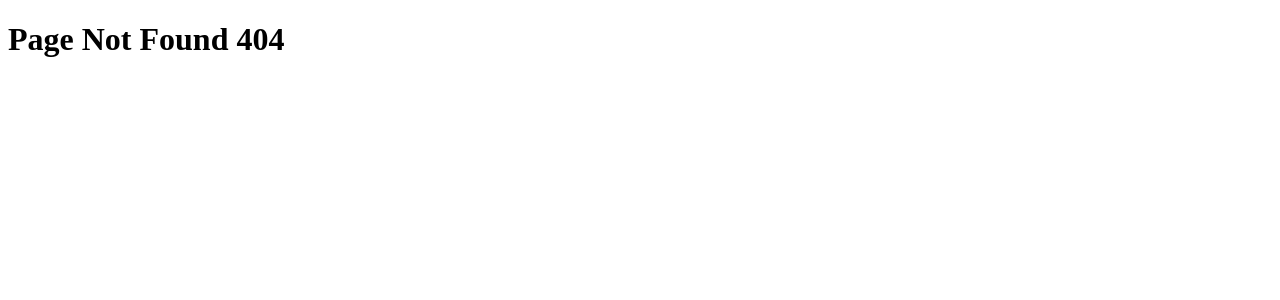
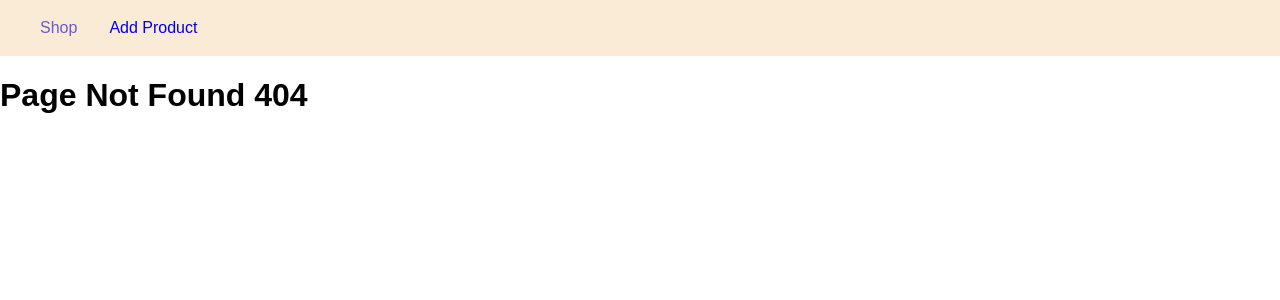
Before and after one commit to MuhammadOsamaKhalid/NodejsPractice, a web app: file views/404-Error.html in a window 1280 px wide; the page is wider, and only the part inside the window is pictured. Shown: the top 300 px of that part. Run offline with its HTML, style and script files only (its server is not run), Linux system fonts and the light colour scheme.

Commit message:
Add Styling in Nodejs
Add Styling in Nodejs

```diff
--- a/routes/admin.js
+++ b/routes/admin.js
@@ -13,7 +13,7 @@ router.get('/add-product',(req,res) => {
 });
 
 //     /admin/add-product => POST
-router.post('/product', (req, res) => {
+router.post('/add-product', (req, res) => {
     console.log(req.body);
     res.redirect('/');
 });
--- a/views/404-Error.html
+++ b/views/404-Error.html
@@ -5,8 +5,61 @@
     <meta http-equiv="X-UA-Compatible" content="IE=edge">
     <meta name="viewport" content="width=device-width, initial-scale=1.0">
     <title>Page not found</title>
+    <style>
+        body{
+            padding: 0;
+            margin: 0;
+            font-family: sans-serif;
+        }
+
+        main{
+            padding: 1rem;
+        }
+        .main-header{
+            width: 100%;
+            height: 3.5rem;
+            background-color: antiquewhite;
+            padding: 0 1.5rem;
+        }
+
+        .main-header__nav{
+            height: 100%;
+            display: flex;
+            align-items: center;
+        }
+
+        .main-header__item-list{
+            list-style: none;
+            margin: 0;
+            padding: 0;
+            display: flex;
+        }
+
+        .main-header__item{
+            margin: 0 1rem;
+            padding: 0;
+        }
+
+        .main-header__item a{
+            text-decoration: none;
+        }
+
+        .main-header__item a:hover,
+        .main-header__item a:active,
+        .main-header__item a.active{
+            color: slateblue;
+        }
+    </style>
 </head>
 <body>
+    <header class="main-header">
+        <nav class="main-header__nav">
+            <ul class="main-header__item-list">
+                <li class="main-header__item"><a class="active" href="/">Shop</a></li>
+                <li class="main-header__item"><a href="/admin/add-product">Add Product</a></li>
+            </ul>
+        </nav>
+    </header>
     <h1>Page Not Found 404</h1>
 </body>
 </html>
--- a/views/shop.html
+++ b/views/shop.html
@@ -56,7 +56,7 @@
         <nav class="main-header__nav">
             <ul class="main-header__item-list">
                 <li class="main-header__item"><a class="active" href="/">Shop</a></li>
-                <li class="main-header__item"><a href="/add-product">Add Product</a></li>
+                <li class="main-header__item"><a href="/admin/add-product">Add Product</a></li>
             </ul>
         </nav>
     </header>
```
Also changed, not shown: views/add-product.html (+24 -8 lines).
